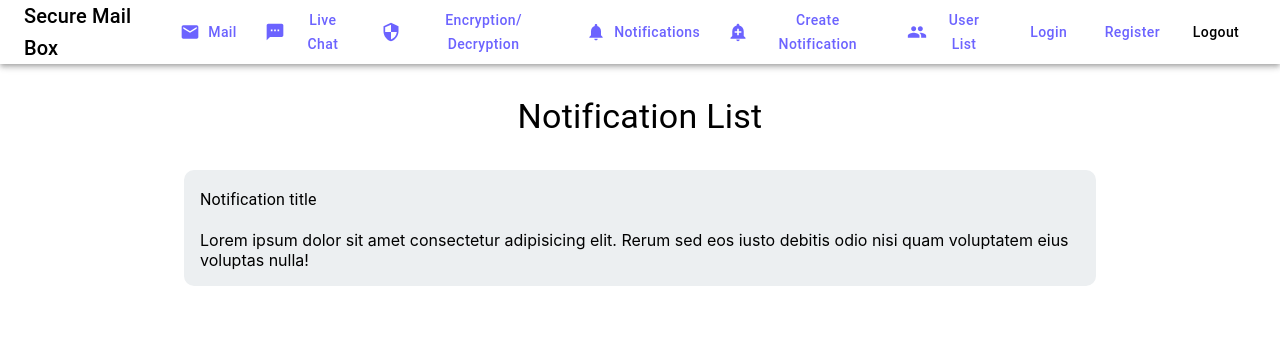
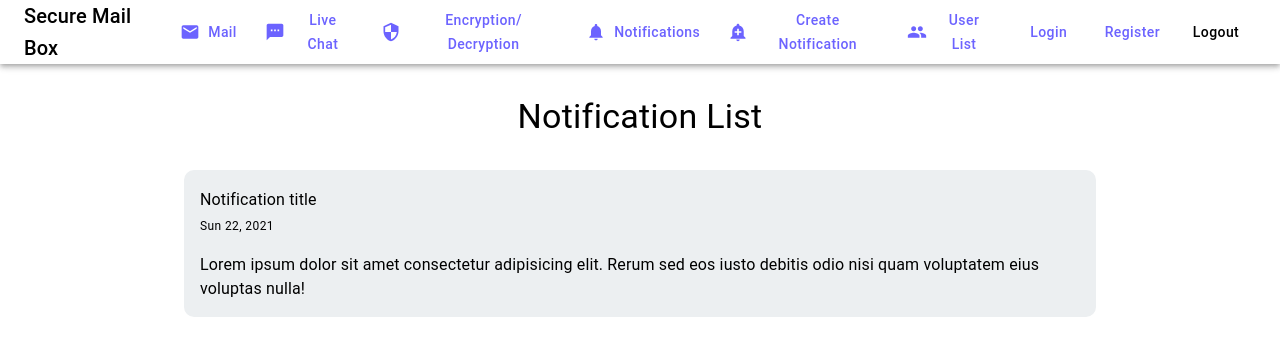
Before and after one commit to devfikdark/SecureMailbox, a React (Create React App) app in the folder client/: page /notification-list in a window 1280 px wide. Shown: the top 356 px of the page. Built offline with nearby package versions, Linux system fonts and the light colour scheme.

Commit message:
updated notification list page

```diff
--- a/client/src/pages/NotificationListPage.jsx
+++ b/client/src/pages/NotificationListPage.jsx
@@ -22,9 +22,10 @@ function NotificationListPage() {
           <Grid container spacing={2}>
             <Grid item xs={12}>
               <Typography variant="subtitle1">Notification title</Typography>
+              <Typography variant="caption">Sun 22, 2021</Typography>
             </Grid>
             <Grid item xs={12}>
-              <Typography variant="body-1">Lorem ipsum dolor sit amet consectetur adipisicing elit. Rerum sed eos iusto debitis odio nisi quam voluptatem eius voluptas nulla!</Typography>
+              <Typography variant="body1">Lorem ipsum dolor sit amet consectetur adipisicing elit. Rerum sed eos iusto debitis odio nisi quam voluptatem eius voluptas nulla!</Typography>
             </Grid>
           </Grid>
         </Box>
```
